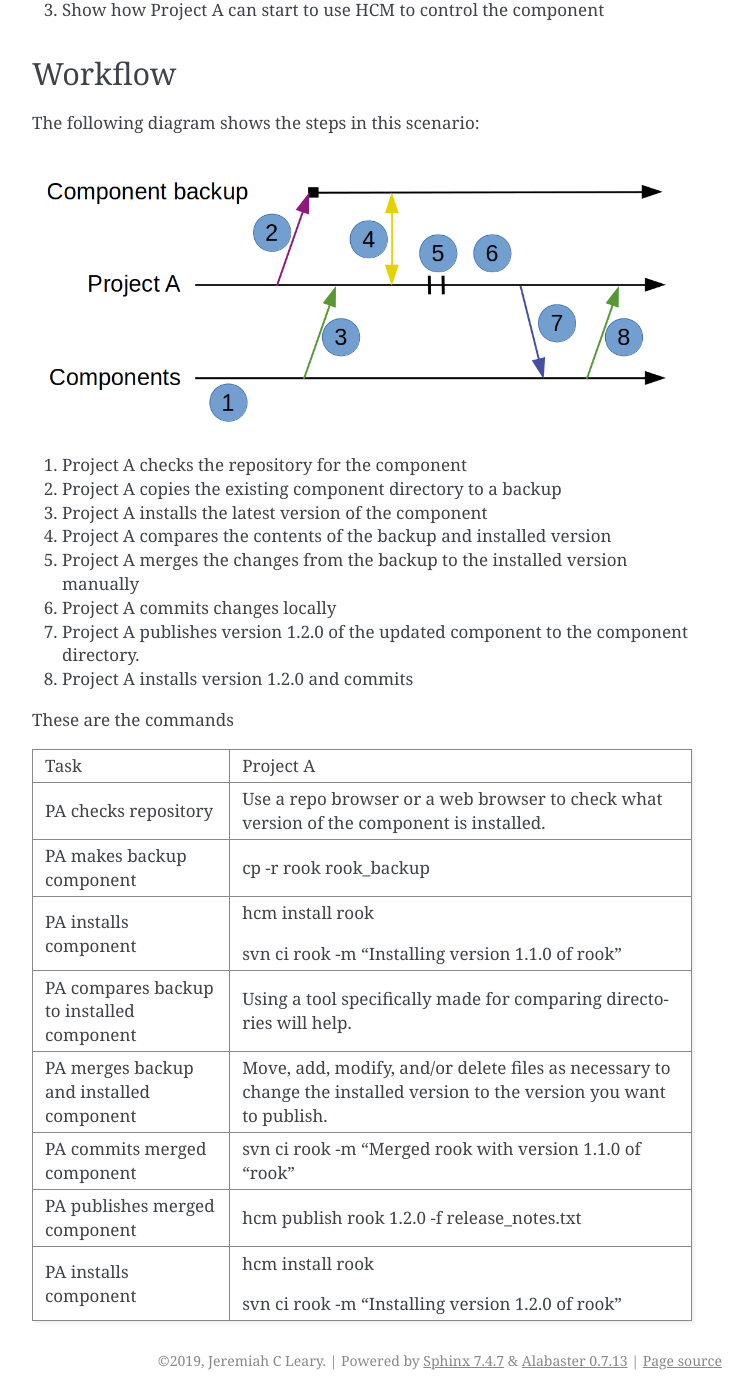
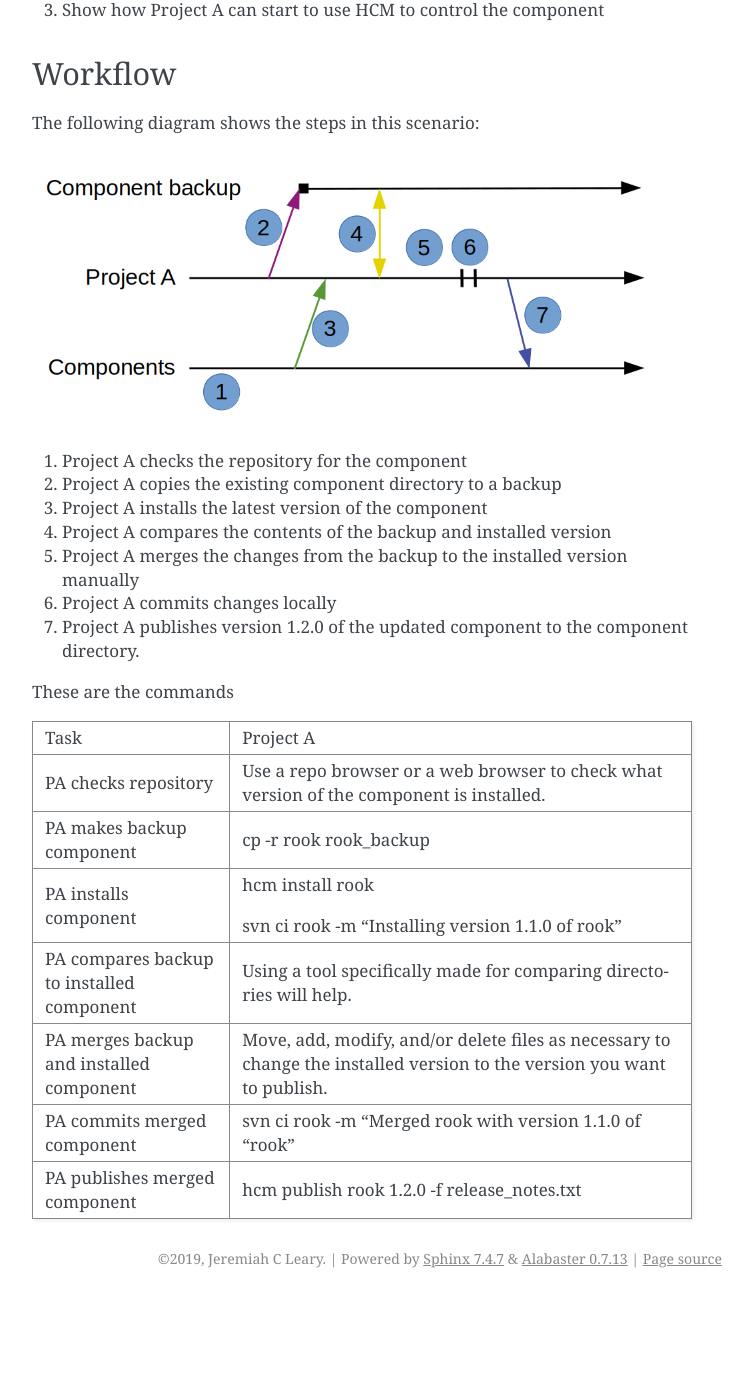
Before and after one commit to jeremiah-c-leary/hdl-component-manager, a Sphinx documentation site: the page built from docs/source/scenarios/scenario_4.rst, in a window 1280 px wide and 1400 px high, scrolled down 578 px. Shown: the whole window, without its empty margins (388-1140 px from the left). Built offline with Sphinx 7.4.7, drawn with Linux system fonts in a browser that asks for light colours; after the commit the page ends 1876 px from its top, so only the background shows below that.

Commit message:
Updates for issue #16
1)  Finished presentation
2)  Updated scenario 4 workflow to clarify a step

```diff
--- a/docs/source/scenarios/scenario_4.rst
+++ b/docs/source/scenarios/scenario_4.rst
@@ -32,7 +32,6 @@ The following diagram shows the steps in this scenario:
 #. Project A merges the changes from the backup to the installed version manually
 #. Project A commits changes locally
 #. Project A publishes version 1.2.0 of the updated component to the component directory.
-#. Project A installs version 1.2.0 and commits
 
 These are the commands
 
@@ -73,7 +72,3 @@ These are the commands
 | merged     |                                                    |
 | component  |                                                    |
 +------------+----------------------------------------------------+
-| PA         | hcm install rook                                   |
-| installs   |                                                    |
-| component  | svn ci rook -m "Installing version 1.2.0 of rook"  |
-+------------+----------------------------------------------------+
```
Also changed, not shown: docs/source/scenarios/img/scenario4_workflow.png, 2 other files.
